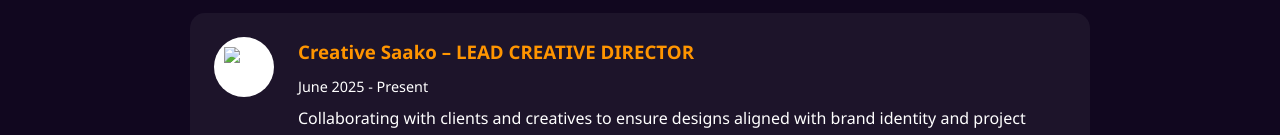
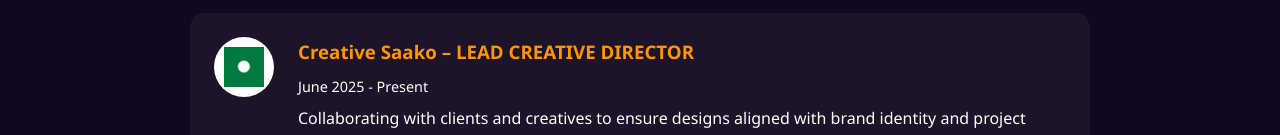
Before and after one commit to vaillantm/manzi_portfolio_group2, a plain HTML site: page index.html in a window 1280 px wide. Shown: the part 1682-1817 px from the top of the page. Drawn offline with Linux system fonts and the light colour scheme.

Commit message:
Fix HTML formatting and structure

```diff
--- a/index.html
+++ b/index.html
@@ -85,7 +85,7 @@
             </div>
             <div class="experience-item">
              <div class="experience-icon">
-    <img src="assets/creativesakko.jpg" alt="Experience Icon" style="width:40px; height:40px;">
+    <img src="assets/creativesaako.jpg" alt="Experience Icon" style="width:40px; height:40px;">
 </div>
 
                 <div class="experience-details">
```
